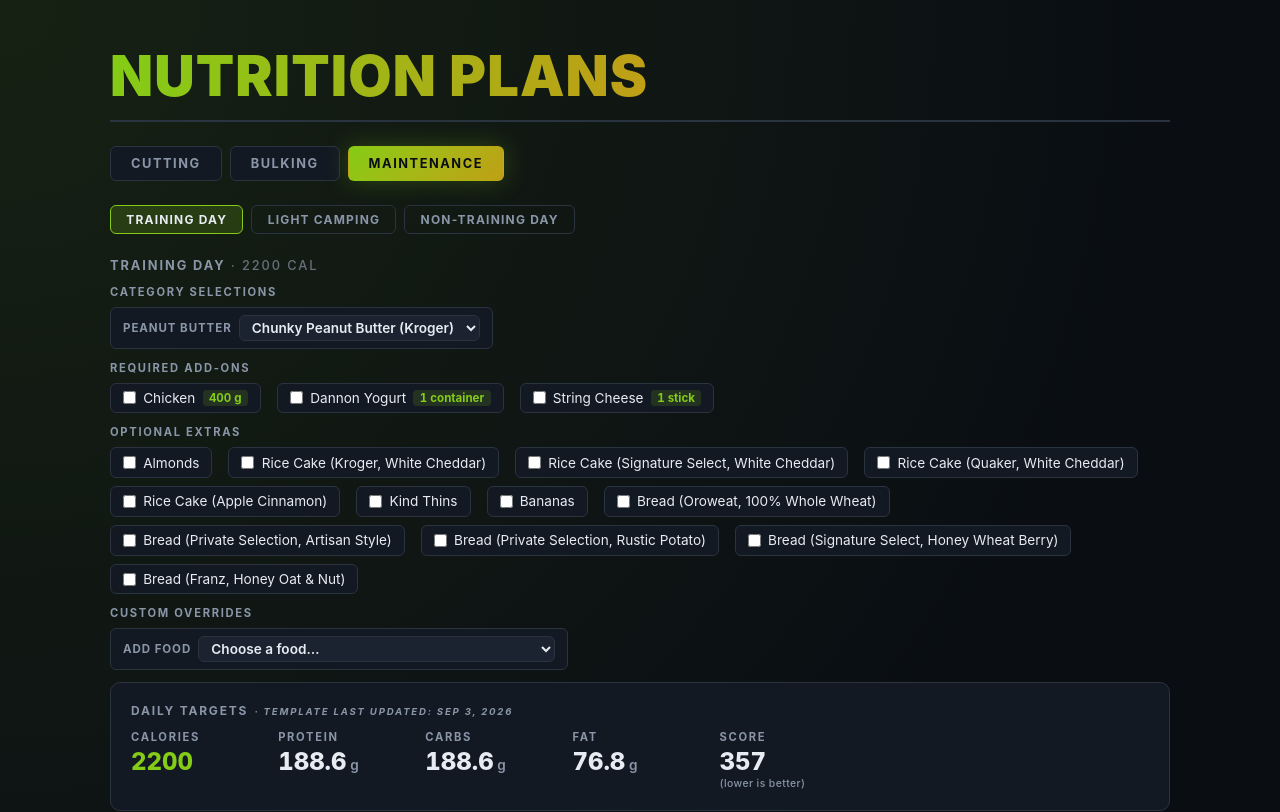
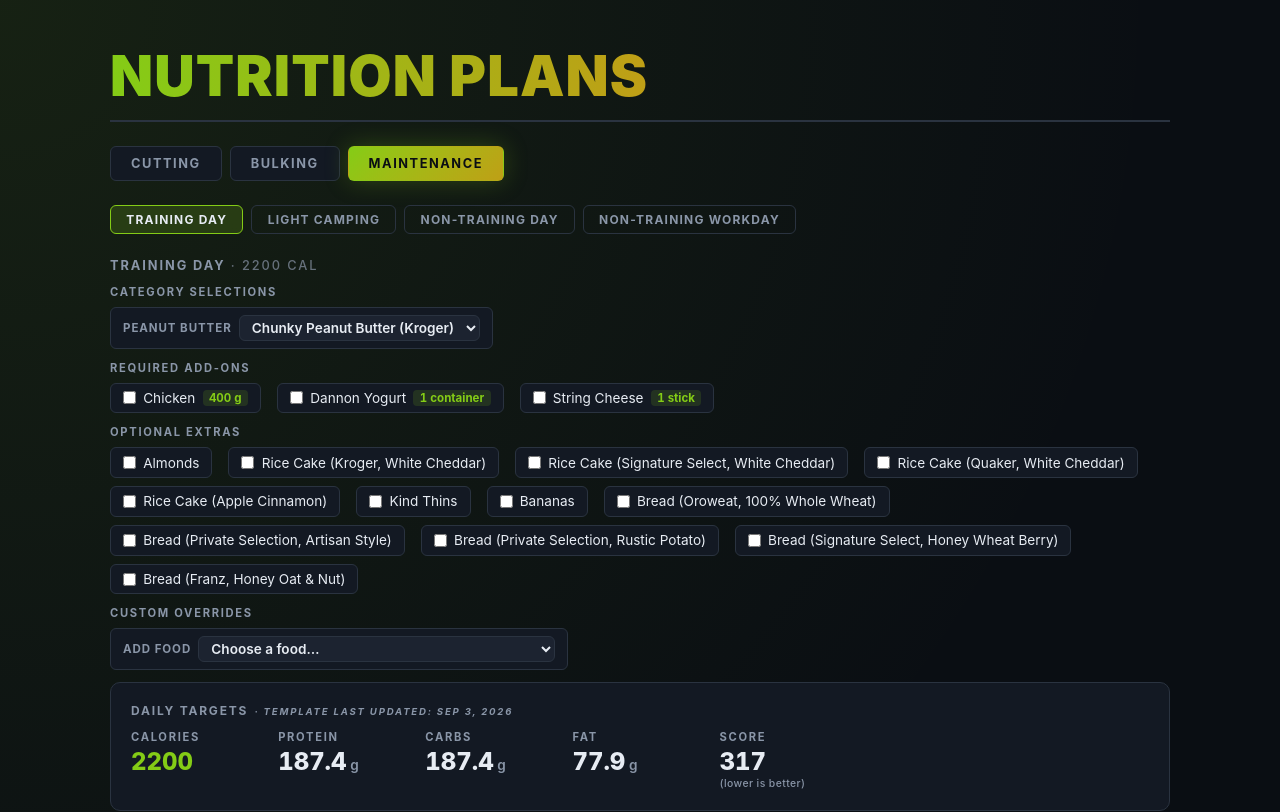
Before and after one commit to aneuhold/web-mini-apps, a Next.js app: page /nutrition in a window 1280 px wide. Shown: the top 812 px of the page. Built offline with nearby package versions, Linux system fonts and the light colour scheme; a web font is replaced by a local one.

Commit message:
Add new plan type (#45)
* Update to add new meal plan

* Update weights

```diff
--- a/app/(routes)/nutrition/page.tsx
+++ b/app/(routes)/nutrition/page.tsx
@@ -10,7 +10,12 @@
 import { DAY_TYPE_LABEL, DayType, DietPhase } from './util/types';
 
 const PHASE_ORDER: DietPhase[] = [DietPhase.Cutting, DietPhase.Bulking, DietPhase.Maintenance];
-const DAY_ORDER: DayType[] = [DayType.Training, DayType.LightCamping, DayType.NonTraining];
+const DAY_ORDER: DayType[] = [
+  DayType.Training,
+  DayType.LightCamping,
+  DayType.NonTraining,
+  DayType.NonTrainingWorkday
+];
 
 /**
  * Nutrition plans page. Two stacked tab strips choose the (phase × day-type)
--- a/app/(routes)/nutrition/plans/planTemplates.ts
+++ b/app/(routes)/nutrition/plans/planTemplates.ts
@@ -197,6 +197,45 @@
           label: 'Peanut Butter'
         }
       ]
+    },
+    [DayType.NonTrainingWorkday]: {
+      template: {
+        id: 'cutting-non-training-workday-template',
+        title: 'Cutting · Non-Training Workday',
+        phase: DietPhase.Cutting,
+        activityLevel: ActivityLevel.NonTraining,
+        lastUpdatedAt: '2026-09-18T00:00:00.000Z',
+        meals: [
+          { time: '5:30 AM', name: MealName.Breakfast, items: [], calorieShareWeight: 1.15 },
+          { time: '8:30 AM', name: MealName.Break, items: [], calorieShareWeight: 0.7 },
+          { time: '11:00 AM', name: MealName.Lunch, items: [], calorieShareWeight: 1.15 },
+          { time: '2:40 PM', name: MealName.AfternoonSnack, items: [], calorieShareWeight: 0.7 },
+          { time: '7:30 PM', name: MealName.Dinner, items: [] }
+        ]
+      },
+      optionalFoods: [
+        { food: chickenBreast, label: 'Chicken', requiredDailyQuantity: 400 },
+        { food: dannonLightFitGreekBlueberry, label: 'Dannon Yogurt', requiredDailyQuantity: 1 },
+        { food: riceCakeWhiteCheddar },
+        {
+          food: riceCakeWhiteCheddarSignatureSelect
+        },
+        { food: riceCakeWhiteCheddarQuaker },
+        { food: riceCakeAppleCinnamon },
+        { food: kindThinsPBDarkChocolate, label: 'Kind Thins' },
+        { food: oroweatWholeWheatBread },
+        { food: privateSelectionArtisanBread },
+        { food: privateSelectionRusticPotatoBread },
+        { food: signatureSelectHoneyWheatBerryBread },
+        { food: franzHoneyOatNutBread }
+      ],
+      categoryFoods: [
+        {
+          category: FoodCategory.PeanutButter,
+          foods: [krogerChunkyPB, jifChunkyPB],
+          label: 'Peanut Butter'
+        }
+      ]
     }
   },
   [DietPhase.Bulking]: {
@@ -314,6 +353,53 @@
           { time: 'Meal 1', name: MealName.Meal1, items: [] },
           { time: 'Meal 2', name: MealName.Meal2, items: [] },
           { time: 'Meal 3', name: MealName.Meal3, items: [] }
+        ]
+      },
+      optionalFoods: [
+        { food: chickenBreast, label: 'Chicken', requiredDailyQuantity: 400 },
+        { food: dannonLightFitGreekBlueberry, label: 'Dannon Yogurt', requiredDailyQuantity: 1 },
+        { food: stringCheese, label: 'String Cheese', requiredDailyQuantity: 1 },
+        { food: almonds, label: 'Almonds' },
+        { food: riceCakeWhiteCheddar },
+        {
+          food: riceCakeWhiteCheddarSignatureSelect
+        },
+        { food: riceCakeWhiteCheddarQuaker },
+        { food: riceCakeAppleCinnamon },
+        { food: kindThinsPBDarkChocolate, label: 'Kind Thins' },
+        { food: banana, label: 'Bananas' },
+        { food: oroweatWholeWheatBread },
+        { food: privateSelectionArtisanBread },
+        { food: privateSelectionRusticPotatoBread },
+        { food: signatureSelectHoneyWheatBerryBread },
+        { food: franzHoneyOatNutBread }
+      ],
+      categoryFoods: [
+        {
+          category: FoodCategory.PeanutButter,
+          foods: [krogerChunkyPB, jifChunkyPB],
+          label: 'Peanut Butter'
+        }
+      ]
+    },
+    [DayType.NonTrainingWorkday]: {
+      template: {
+        id: 'bulking-non-training-workday-template',
+        title: 'Bulking · Non-Training Workday',
+        phase: DietPhase.Bulking,
+        activityLevel: ActivityLevel.NonTraining,
+        lastUpdatedAt: '2026-09-18T00:00:00.000Z',
+        // Green beans, peas, and corn are kept out of every bulking variant: on a
+        // surplus the rest of the food already fills me up, and these canned
+        // veggies are filling enough that adding them would make the meals take
+        // too long to eat.
+        excludedFoods: [greenBeansCanned, peasCanned, cornCanned],
+        meals: [
+          { time: '5:30 AM', name: MealName.Breakfast, items: [], calorieShareWeight: 1.15 },
+          { time: '8:30 AM', name: MealName.Break, items: [], calorieShareWeight: 0.7 },
+          { time: '11:00 AM', name: MealName.Lunch, items: [], calorieShareWeight: 1.15 },
+          { time: '2:40 PM', name: MealName.AfternoonSnack, items: [], calorieShareWeight: 0.7 },
+          { time: '7:30 PM', name: MealName.Dinner, items: [] }
         ]
       },
       optionalFoods: [
@@ -474,6 +560,48 @@
           label: 'Peanut Butter'
         }
       ]
+    },
+    [DayType.NonTrainingWorkday]: {
+      template: {
+        id: 'maintenance-non-training-workday-template',
+        title: 'Maintenance · Non-Training Workday',
+        phase: DietPhase.Maintenance,
+        activityLevel: ActivityLevel.NonTraining,
+        lastUpdatedAt: '2026-09-18T00:00:00.000Z',
+        meals: [
+          { time: '5:30 AM', name: MealName.Breakfast, items: [], calorieShareWeight: 1.15 },
+          { time: '8:30 AM', name: MealName.Break, items: [], calorieShareWeight: 0.7 },
+          { time: '11:00 AM', name: MealName.Lunch, items: [], calorieShareWeight: 1.15 },
+          { time: '2:40 PM', name: MealName.AfternoonSnack, items: [], calorieShareWeight: 0.7 },
+          { time: '7:30 PM', name: MealName.Dinner, items: [] }
+        ]
+      },
+      optionalFoods: [
+        { food: chickenBreast, label: 'Chicken', requiredDailyQuantity: 400 },
+        { food: dannonLightFitGreekBlueberry, label: 'Dannon Yogurt', requiredDailyQuantity: 1 },
+        { food: stringCheese, label: 'String Cheese', requiredDailyQuantity: 1 },
+        { food: almonds, label: 'Almonds' },
+        { food: riceCakeWhiteCheddar },
+        {
+          food: riceCakeWhiteCheddarSignatureSelect
+        },
+        { food: riceCakeWhiteCheddarQuaker },
+        { food: riceCakeAppleCinnamon },
+        { food: kindThinsPBDarkChocolate, label: 'Kind Thins' },
+        { food: banana, label: 'Bananas' },
+        { food: oroweatWholeWheatBread },
+        { food: privateSelectionArtisanBread },
+        { food: privateSelectionRusticPotatoBread },
+        { food: signatureSelectHoneyWheatBerryBread },
+        { food: franzHoneyOatNutBread }
+      ],
+      categoryFoods: [
+        {
+          category: FoodCategory.PeanutButter,
+          foods: [krogerChunkyPB, jifChunkyPB],
+          label: 'Peanut Butter'
+        }
+      ]
     }
   }
 };
--- a/app/(routes)/nutrition/scripts/analyzeCalorieTargets.ts
+++ b/app/(routes)/nutrition/scripts/analyzeCalorieTargets.ts
@@ -145,13 +145,13 @@
     `Targets are derived: each template's phase + activity level against this bodyweight.`
   );
   console.log('');
-  console.log('Phase       | Day type     | Activity    | Target | Note');
-  console.log('------------+--------------+-------------+--------+----------------------');
+  console.log('Phase       | Day type           | Activity    | Target | Note');
+  console.log('------------+--------------------+-------------+--------+----------------------');
   for (const row of rows) {
     const floored = row.calorieTarget !== row.rawCalorieTarget;
     const note = floored ? `floor (RP math: ${row.rawCalorieTarget})` : '';
     console.log(
-      `${row.phase.padEnd(11)} | ${row.dayType.padEnd(12)} | ${row.activityLevel.padEnd(
+      `${row.phase.padEnd(11)} | ${row.dayType.padEnd(18)} | ${row.activityLevel.padEnd(
         11
       )} | ${String(row.calorieTarget).padStart(6)} | ${note}`
     );
--- a/app/(routes)/nutrition/scripts/variantScope.ts
+++ b/app/(routes)/nutrition/scripts/variantScope.ts
@@ -15,7 +15,8 @@
 const DAY_TYPE_CLI_FLAG: Record<DayType, string> = {
   [DayType.Training]: 'training',
   [DayType.LightCamping]: 'light-camping',
-  [DayType.NonTraining]: 'non-training'
+  [DayType.NonTraining]: 'non-training',
+  [DayType.NonTrainingWorkday]: 'non-training-workday'
 };
 
 /**
--- a/app/(routes)/nutrition/util/foods.ts
+++ b/app/(routes)/nutrition/util/foods.ts
@@ -9,9 +9,9 @@
   // Only because I don't have enough chicken in the week to support more than this per day.
   maxServingAmountPerPlan: 400,
   allowedStepServingAmountPerMeal: 25,
-  // 200g chunks belong in the substantial meals, not the quick break snack
-  // or the carb-focused pre-workout feeding.
-  excludedMealNames: [MealName.PreWorkout, MealName.Break]
+  // 200g chunks belong in the substantial meals, not the quick break and
+  // afternoon snacks or the carb-focused pre-workout feeding.
+  excludedMealNames: [MealName.PreWorkout, MealName.Break, MealName.AfternoonSnack]
 };
 
 export const bodyStrongWheyChocolate: Food = {
--- a/app/(routes)/nutrition/util/types.ts
+++ b/app/(routes)/nutrition/util/types.ts
@@ -102,7 +102,8 @@
 export enum DayType {
   Training = 'Training',
   LightCamping = 'LightCamping',
-  NonTraining = 'NonTraining'
+  NonTraining = 'NonTraining',
+  NonTrainingWorkday = 'NonTrainingWorkday'
 }
 
 /**
@@ -121,7 +122,8 @@
 export const DAY_TYPE_LABEL: Record<DayType, string> = {
   [DayType.Training]: 'Training Day',
   [DayType.LightCamping]: 'Light Camping',
-  [DayType.NonTraining]: 'Non-Training Day'
+  [DayType.NonTraining]: 'Non-Training Day',
+  [DayType.NonTrainingWorkday]: 'Non-Training Workday'
 };
 
 /**
@@ -192,6 +194,7 @@
   Break = 'Break',
   Lunch = 'Lunch',
   PreWorkout = 'PreWorkout',
+  AfternoonSnack = 'AfternoonSnack',
   Dinner = 'Dinner',
   Meal1 = 'Meal1',
   Meal2 = 'Meal2',
@@ -208,6 +211,7 @@
   [MealName.Break]: 'Break',
   [MealName.Lunch]: 'Lunch',
   [MealName.PreWorkout]: 'Pre-workout',
+  [MealName.AfternoonSnack]: 'Afternoon snack',
   [MealName.Dinner]: 'Dinner',
   [MealName.Meal1]: 'Meal 1',
   [MealName.Meal2]: 'Meal 2',
--- a/app/(routes)/nutrition/util/weightHistory.ts
+++ b/app/(routes)/nutrition/util/weightHistory.ts
@@ -15,6 +15,21 @@
  * enough (daily or near-daily) to compute a moving average.
  */
 export const weightHistory: WeightEntry[] = [
+  { date: '2026-09-18', weightLb: 186.0 },
+  { date: '2026-09-17', weightLb: 184.9 },
+  { date: '2026-09-16', weightLb: 185.6 },
+  { date: '2026-09-15', weightLb: 187.6 },
+  { date: '2026-09-14', weightLb: 187.8 },
+  { date: '2026-09-13', weightLb: 189.5, note: 'Cut start' },
+  { date: '2026-09-12', weightLb: 190.2 },
+  { date: '2026-09-11', weightLb: 191.5 },
+  { date: '2026-09-10', weightLb: 190.2 },
+  { date: '2026-09-09', weightLb: 190.2 },
+  { date: '2026-09-08', weightLb: 190.4 },
+  { date: '2026-09-04', weightLb: 189.8 },
+  { date: '2026-09-03', weightLb: 190.0 },
+  { date: '2026-09-02', weightLb: 190.4 },
+  { date: '2026-09-01', weightLb: 187.8 },
   { date: '2026-08-31', weightLb: 190.4 },
   { date: '2026-08-28', weightLb: 188.2 },
   { date: '2026-08-27', weightLb: 188.4 },
```
Also changed, not shown: app/(routes)/nutrition/fogo/page.tsx (+6 -1 lines), app/(routes)/nutrition/services/nutritionVariants.ts (+15 -3 lines), .claude/skills/mealplan/personal-profile.md.
